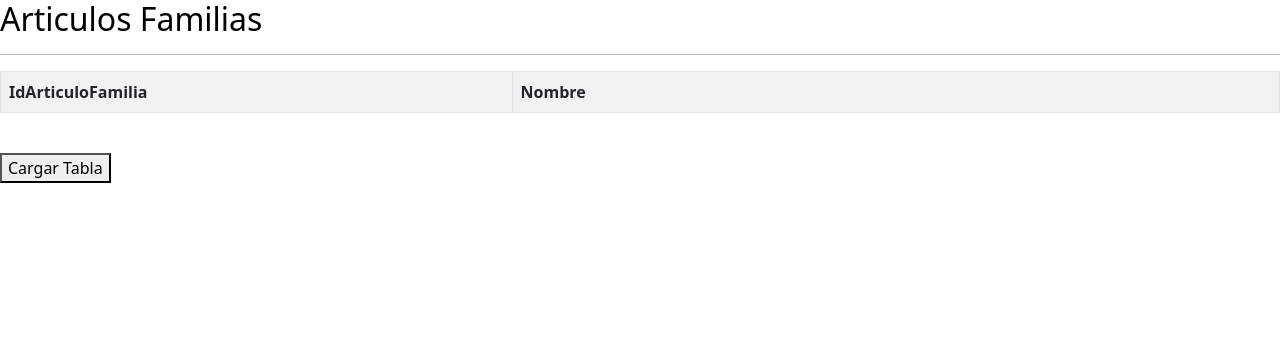
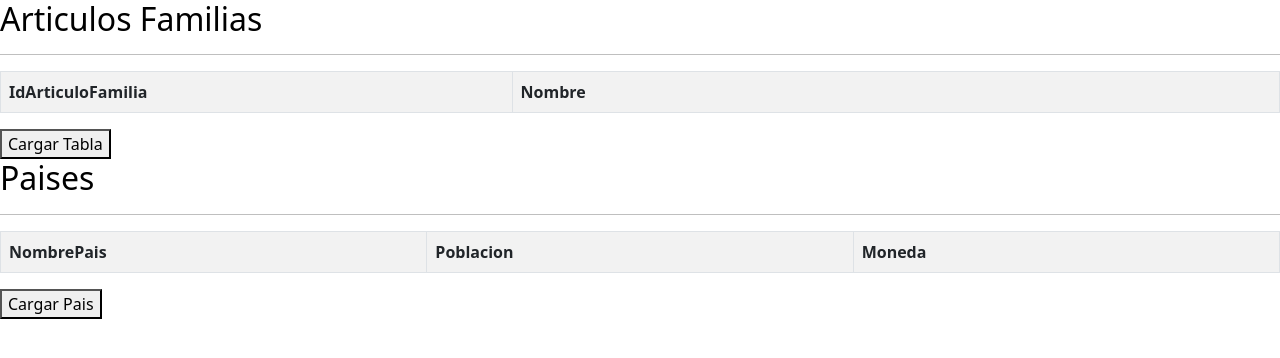
Before and after one commit to Facudlf/actividadJS_Viernes19Abril, a plain HTML site: page index.html in a window 1280 px wide. Drawn offline with nearby package versions, Linux system fonts and the light colour scheme.

Commit message:
Lo subo finalizado y andando

```diff
--- a/index.html
+++ b/index.html
@@ -25,40 +25,20 @@
         <th style="width: 40%">IdArticuloFamilia</th>
         <th style="width: 60%">Nombre</th>
       </tr>
-
       <tbody id="contenidoTabla"></tbody>
     </table>
+    <button onclick="cargarGrilla()">Cargar Tabla</button>
+    <h2>Paises</h2>
+    <hr />
+    <table class="table table-bordered table-striped">
+      <tr>
+        <th style="width: 33%">NombrePais</th>
+        <th style="width: 33%">Poblacion</th>
+        <th style="width: 33%">Moneda</th>
+      </tr>
+      <tbody id="contenidoTablaPais"></tbody>
+    </table>
+    <button onclick="cargarPais()">Cargar Pais</button>
   </body>
   <br />
-  <button onclick="cargarGrilla()">Cargar Tabla</button>
-
-
-  <script>
-    function cargarGrilla() {
-      //alert('cargando grilla desde codigo en html...');
-
-      fetch('https://labsys.frc.utn.edu.ar/dds-express/api/articulosfamilias')
-        .then((response) => response.json())
-        .then((data) => {
-          console.log(data);
-          // Aquí puedes hacer cualquier manipulación o uso de los datos obtenidos
-          let contenido = "";
-          for(let i=0;i<data.length;i++)
-          {
-              contenido += ` <tr>
-           <td>${data[i].IdArticuloFamilia}</td>
-           <td>${data[i].Nombre}</td>
-         </tr>`
-
-          }
-
-          document.getElementById('contenidoTabla').innerHTML = contenido;
-
-        })
-        .catch((error) => {
-          console.error('Error:', error);
-        });
-
-    }
-  </script>
 </html>
--- a/script.js
+++ b/script.js
@@ -0,0 +1,50 @@
+function cargarGrilla() {
+    //alert('cargando grilla desde codigo en html...');
+
+    fetch('https://labsys.frc.utn.edu.ar/dds-express/api/articulosfamilias')
+      .then((response) => response.json())
+      .then((data) => {
+        console.log(data);
+        // Aquí puedes hacer cualquier manipulación o uso de los datos obtenidos
+        let contenido = '';
+        for (let i = 0; i < data.length; i++) {
+          contenido += ` <tr>
+         <td>${data[i].IdArticuloFamilia}</td>
+         <td>${data[i].Nombre}</td>
+       </tr>`;
+        }
+
+        document.getElementById('contenidoTabla').innerHTML = contenido;
+      })
+      .catch((error) => {
+        console.error('Error:', error);
+      });
+  }
+
+  function cargarPais() {
+    fetch('https://restcountries.com/v3.1/subregion/South%20America')
+      .then((response) => response.json())
+      .then((data) => {
+        console.log(data);
+        // Aquí puedes hacer cualquier manipulación o uso de los datos obtenidos
+        let contenido = '';
+        for (let i = 0; i < data.length; i++) {
+          let moneda = data[i].currencies;
+          let nombreMoneda = [];
+          for (let codigoMoneda in moneda) {
+            nombreMoneda.push(moneda[codigoMoneda].name);
+          }
+
+          contenido += ` <tr>
+          <td>${data[i].name.official}</td>
+          <td>${data[i].population}</td>
+          <td>${nombreMoneda}</td>
+        </tr>`;
+        }
+
+        document.getElementById('contenidoTablaPais').innerHTML = contenido;
+      })
+      .catch((error) => {
+        console.error('Error:', error);
+      });
+  }
```
